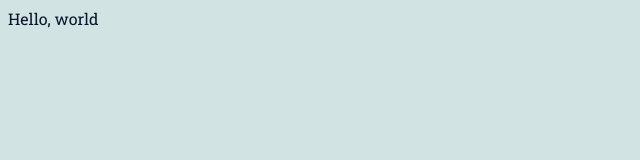
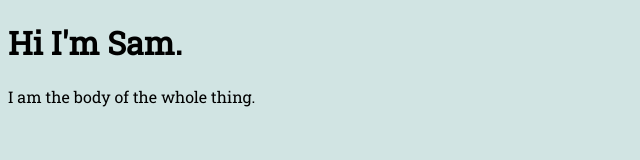
Before and after one commit to girlsam/porty, a website built with webpack: page dist/index.html in a window 1280 px wide. Shown: the whole page, without its empty margins (0-640 px from the left). Built offline with nearby package versions, Linux system fonts and the light colour scheme.

Commit message:
Adds routing/sections

```diff
--- a/package.json
+++ b/package.json
@@ -11,6 +11,7 @@
     "babel-loader": "^8.1.0",
     "css-loader": "^3.6.0",
     "eslint": "^7.3.1",
+    "file-loader": "^6.0.0",
     "sass": "^1.26.9",
     "sass-loader": "^8.0.2",
     "style-loader": "^1.2.1",
--- a/src/css/main.scss
+++ b/src/css/main.scss
@@ -4,9 +4,9 @@
 
 body {
   background-color: variables.$accent-set-color;
+  font-family: variables.$roboto-slab;
 
   div {
     color: variables.$primary-color;
-    font-family: variables.$roboto-slab;
   }
 }
--- a/src/index.js
+++ b/src/index.js
@@ -1,11 +1,23 @@
+import Main from './js/views/Main';
+import Header from './js/views/Header';
+
 import './css/main.scss';
 
-function component() {
-  const element = document.createElement('div');
-
-  element.innerHTML = 'Hello, world';
-
-  return element;
+function header() {
+  const header = document.querySelector('header');
+  header.innerHTML = Header.render();
+  return header;
 }
 
-document.body.appendChild(component());
+function body() {
+  const body = document.querySelector('main');
+  body.innerHTML = Main.render();
+  return body;
+}
+
+function renderAll() {
+  header();
+  body();
+}
+
+document.body.appendChild(renderAll());
--- /dev/null
+++ b/src/js/views/Header.js
@@ -0,0 +1,11 @@
+const Header = {
+  render: () => {
+    const view = /*html*/`
+      <h1>Hi I'm Sam.</h1>
+    `;
+
+    return view;
+  }
+};
+
+export default Header;
--- /dev/null
+++ b/src/js/views/Main.js
@@ -0,0 +1,11 @@
+const Main = {
+  render: () => {
+    let view = /*html*/`
+      <p>I am the body of the whole thing.</p>
+    `;
+
+    return view;
+  }
+}
+
+export default Main;
--- a/src/js/views/homepage.js
+++ /dev/null
@@ -1,14 +0,0 @@
-const Main = {
-  render: async () => {
-    let view = /*html*/`
-      <header>
-        <h1>girlsam</h1>
-      </header>
-    `;
-
-    return view;
-  },
-  after_render: () => { },
-}
-
-export default Main;
--- a/webpack.config.js
+++ b/webpack.config.js
@@ -23,11 +23,15 @@ module.exports = {
             options: {
               implementation: require('sass'),
               // override node-sass to use dart
-            }
-          }
-        ]
-      }
-    ]
+            },
+          },
+        ],
+      },
+      {
+        test: /\.(png|svg|jpg|gif)$/,
+        use: ['file-loader'],
+      },
+    ],
   },
   devServer: {
     contentBase: path.join(__dirname, 'dist'),
@@ -35,6 +39,6 @@ module.exports = {
     port: 8080,
     publicPath: '/',
     hot: true,
-    host: '0.0.0.0'
+    host: '0.0.0.0',
   },
 };
```
Also changed, not shown: dist/index.html, 1 other file.
